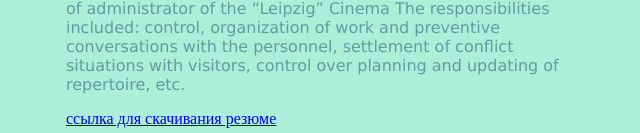
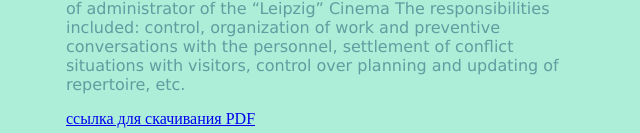
Before and after one commit to SashaLOne/myCV, a plain HTML site: page index.html in a window 1280 px wide. Shown: the part 731-864 px from the top of the page, 318-958 px from the left. Drawn offline with Linux system fonts and the light colour scheme.

Commit message:
нуфр

```diff
--- a/index.html
+++ b/index.html
@@ -38,7 +38,7 @@
         settlement of conflict situations with visitors, control
         over planning and updating of repertoire, etc.</p>
    <a href="file/CV.pdf">
-    ссылка для скачивания резюме
+    ссылка для скачивания PDF
 
     </a>
 </body>
```
